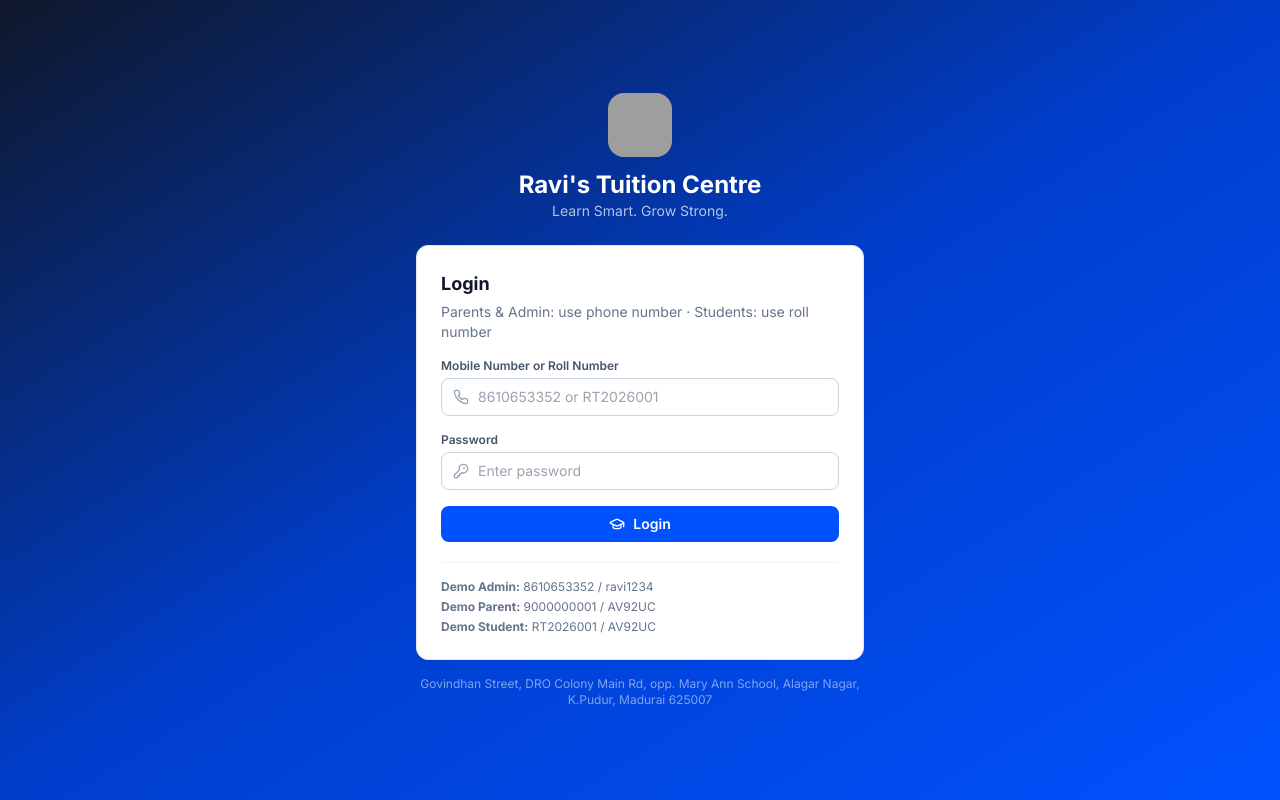
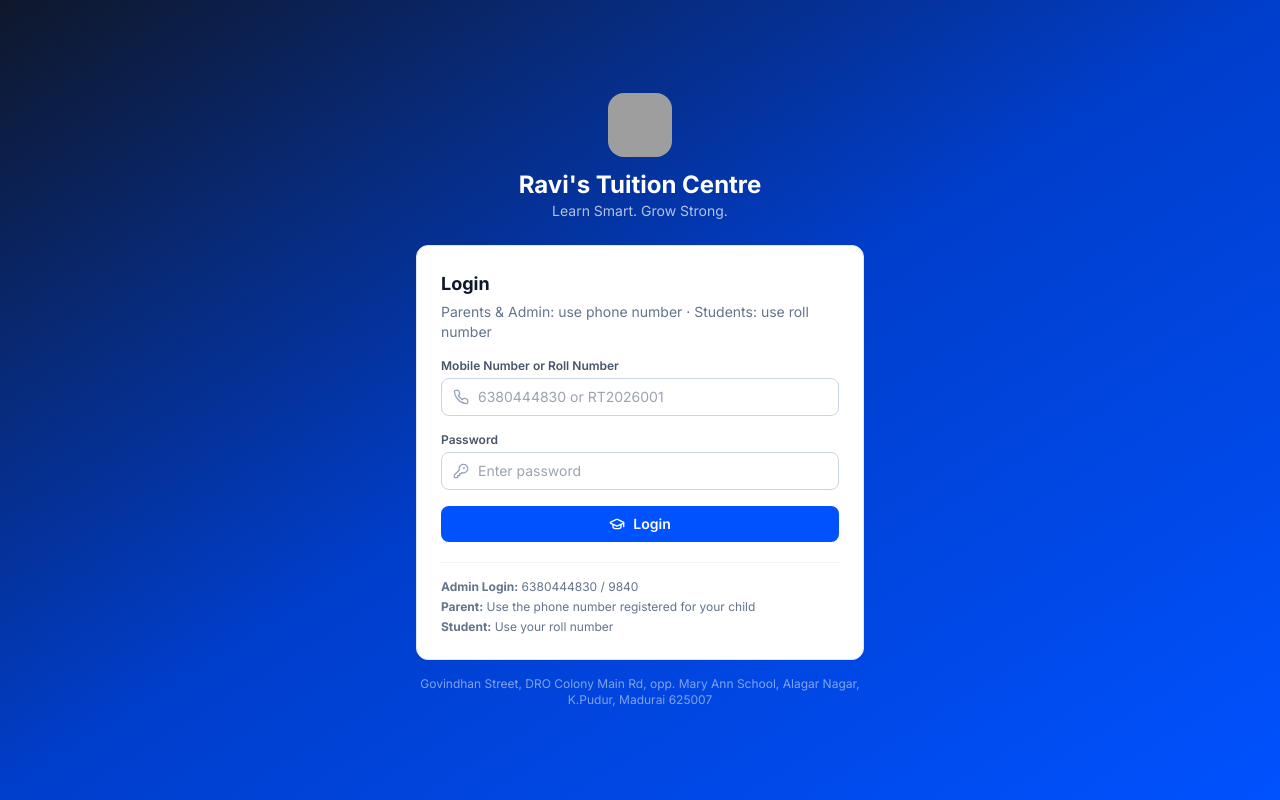
Before and after one commit to aakaash-dotcom/ravistuitionlms, a React (Vite) app: page / in a window 1280 px wide. Built offline with nearby package versions, Linux system fonts and the light colour scheme; no server answers; grey boxes are pictures that could not be loaded.

Commit message:
Updated LoginPage.tsx

```diff
--- a/src/lib/pdf.ts
+++ b/src/lib/pdf.ts
@@ -106,7 +106,7 @@ export async function downloadPeriodReportCard(
   y += 14;
 
   const colX = [M, M + 160, M + 280, M + 360, M + 440];
-  const headers = ['Subject', 'Marks', 'Out Of', '%', 'Grade'];
+  const headers = ['Subject', 'Marks', 'Out Of', '%'];
   doc.setFillColor(0, 82, 255);
   doc.rect(M, y, W - M * 2, 22, 'F');
   doc.setTextColor(255, 255, 255);
@@ -130,7 +130,6 @@ export async function downloadPeriodReportCard(
     doc.text(String(r.marks), colX[1], y + 14);
     doc.text(String(r.out_of), colX[2], y + 14);
     doc.text(`${pct}%`, colX[3], y + 14);
-    doc.text(gradeFor(pct), colX[4], y + 14);
     totalMarks += Number(r.marks);
     totalOutOf += Number(r.out_of);
     y += 20;
@@ -145,7 +144,6 @@ export async function downloadPeriodReportCard(
   doc.text(String(totalOutOf), colX[2], y + 16);
   const totalPct = pctOf(totalMarks, totalOutOf);
   doc.text(`${totalPct}%`, colX[3], y + 16);
-  doc.text(gradeFor(totalPct), colX[4], y + 16);
   y += 34;
 
   // Footer
--- a/src/pages/LoginPage.tsx
+++ b/src/pages/LoginPage.tsx
@@ -58,7 +58,7 @@ export default function LoginPage() {
                   className="input pl-9"
                   value={id}
                   onChange={(e) => setId(e.target.value)}
-                  placeholder="8610653352 or RT2026001"
+                  placeholder="6380444830 or RT2026001"
                   autoComplete="username"
                 />
               </div>
@@ -103,13 +103,13 @@ export default function LoginPage() {
 
           <div className="mt-5 pt-4 border-t border-slate-100 text-xs text-slate-500 space-y-1">
             <p>
-              <strong>Demo Admin:</strong> 8610653352 / ravi1234
+              <strong>Admin Login:</strong> 6380444830 / 9840
             </p>
             <p>
-              <strong>Demo Parent:</strong> 9000000001 / AV92UC
+              <strong>Parent:</strong> Use the phone number registered for your child
             </p>
             <p>
-              <strong>Demo Student:</strong> RT2026001 / AV92UC
+              <strong>Student:</strong> Use your roll number
             </p>
           </div>
         </div>
--- a/src/pages/parent/ParentTests.tsx
+++ b/src/pages/parent/ParentTests.tsx
@@ -217,9 +217,28 @@ export default function ParentTests() {
                         return (
                           <g key={s.subject}>
                             <polyline points={pts.join(' ')} fill="none" stroke={color} strokeWidth="2" strokeLinejoin="round" strokeLinecap="round" />
-                            {s.points.map((p, i) => p === null ? null : (
-                              <circle key={i} cx={pointX(i)} cy={pointY(p)} r="3" fill={color} />
-                            ))}
+                            {s.points.map((p, i) => {
+                              if (p === null) return null;
+                              const prev = s.points[i - 1];
+                              const change = prev !== null && prev !== undefined ? p - prev : null;
+                              return (
+                                <g key={i}>
+                                  <circle cx={pointX(i)} cy={pointY(p)} r="3" fill={color} />
+                                  {change !== null && change !== 0 && i > 0 && (
+                                    <text
+                                      x={pointX(i)}
+                                      y={pointY(p) - 8}
+                                      textAnchor="middle"
+                                      fontSize="7"
+                                      fontWeight="bold"
+                                      fill={change > 0 ? '#22C55E' : '#EF4444'}
+                                    >
+                                      {change > 0 ? '+' : ''}{change}%
+                                    </text>
+                                  )}
+                                </g>
+                              );
+                            })}
                           </g>
                         );
                       })}
```
